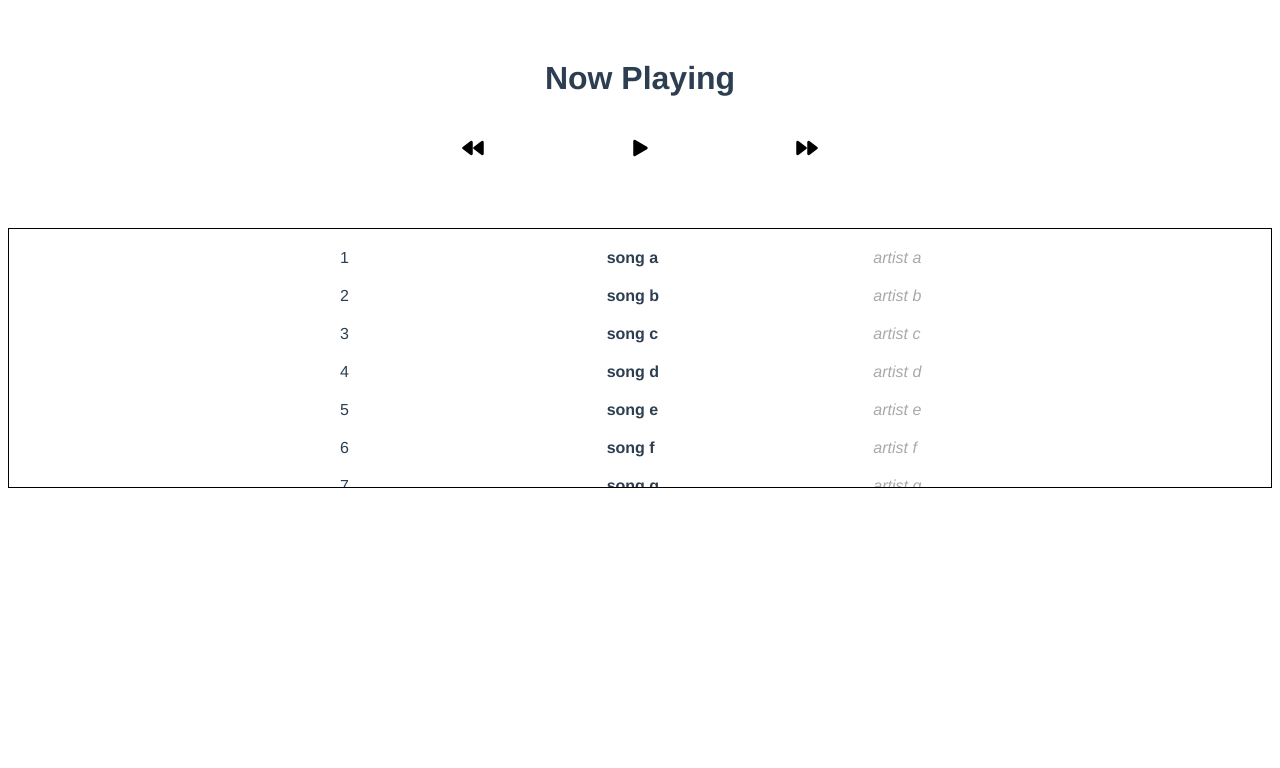
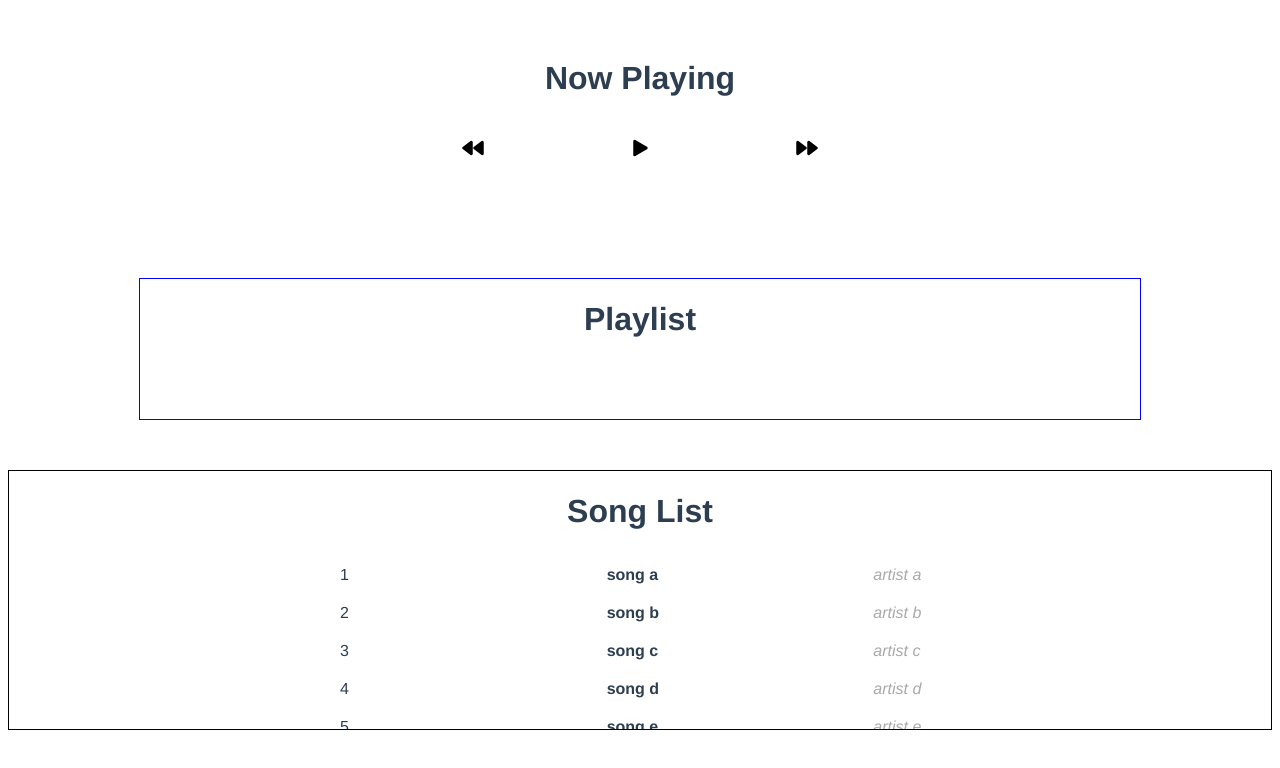
Before and after one commit to Zhu-Peter/W13D, a Vue app: page / in a window 1280 px wide. Shown: the top 768 px of the page. Built offline with nearby package versions, Linux system fonts and the light colour scheme.

Commit message:
added communication between playlist and song list

```diff
--- a/src/components/PlayList.vue
+++ b/src/components/PlayList.vue
@@ -1,14 +1,70 @@
-<template lang="">
+<template>
     <div>
+        <div class="song_wrapper">
+            <h1>Playlist</h1>
+            <div v-for="song in songs" v-bind:key="song.song_id"  @click="chooseSong(song.song_id)">
+                <div class="song_container" ref="song">
+                    <span class="id">
+                        {{ song.song_id }}
+                    </span>
+                    <span class="title">
+                        {{ song.title }}
+                    </span>
+                    <span class="artist">
+                        {{ song.artist }}
+                    </span>
+                </div>
+            </div>
 
+        </div>
     </div>
 </template>
 <script>
 export default {
     name: 'PlayList',
+    data() {
+        return {
+            songs: []
+        }
+    },
+    methods: {
+        addSong: function(song){
+            this.songs.push(song);
+        }
+    },
+    mounted() {
+        this.$root.$on('chooseSong', this.addSong)
+    },
 
 }
 </script>
-<style lang="">
+<style scoped>
+.song_wrapper{
+    margin-top: 100px;
+    padding-bottom: 60px;
+    width: 1000px;
+    margin-inline: auto;
+    border: 1px solid blue;
+}
+.song_container {
+    padding-top: 15px;
+    padding-left: 200px;
+    margin-top: 5px;
+    cursor: pointer;
 
+    display: grid;
+    grid-template-columns: 1fr 1fr 1fr;
+    justify-items: start;
+}
+
+.title {
+    font-weight: bolder;
+
+}
+
+.artist {
+    color: darkgray;
+    font-style: italic;
+
+}
 </style>
--- a/src/components/SongList.vue
+++ b/src/components/SongList.vue
@@ -1,5 +1,6 @@
 <template>
     <div id="list_container">
+        <h1>Song List</h1>
         <div class="song_wrapper">
             <div v-for="song in songs" v-bind:key="song.song_id" @click="chooseSong(song.song_id)">
                 <div class="song_container" ref="song" @mouseover="songBackground(song.song_id, true)"
@@ -81,7 +82,7 @@ export default {
     },
     methods: {
         chooseSong: function (song) {
-            this.$emit(`chooseSong`, this.songs[song - 1])
+            this.$root.$emit(`chooseSong`, this.songs[song - 1])
         },
         songBackground: function (song, highlight) {
             if (highlight) {
@@ -91,6 +92,7 @@ export default {
             }
         }
     },
+
 }
 </script>
 <style scoped>
@@ -111,6 +113,10 @@ export default {
 .song_wrapper{
     width: 1000px;
     margin-inline: auto;
+}
+
+#list_container > h1{
+    text-align: center;
 }
 
 .song_container {
```
